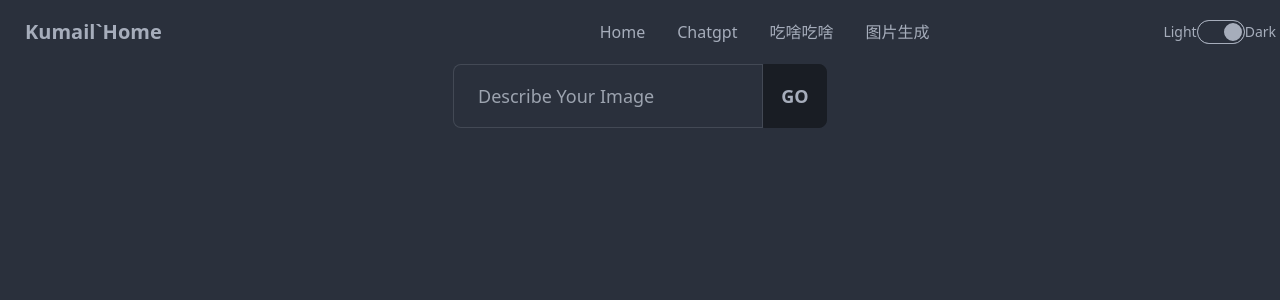
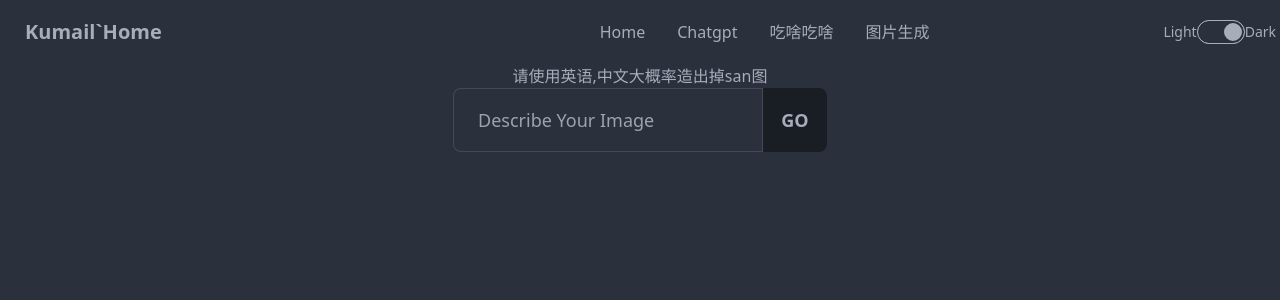
Before and after one commit to kumailf/myweb-fe, a Vue app: page /geneimg in a window 1280 px wide. Shown: the top 300 px of the page. Built offline with nearby package versions, Linux system fonts and the light colour scheme.

Commit message:
update use english

```diff
--- a/src/views/GeneImage.vue
+++ b/src/views/GeneImage.vue
@@ -34,6 +34,7 @@ export default {
 
 <template>
   <main>
+    <p style="display: flex; justify-content: center;">请使用英语,中文大概率造出掉san图</p>
     <div style="display: flex; justify-content: center;">
       <div class="form-control">
         <div class="input-group">
```
